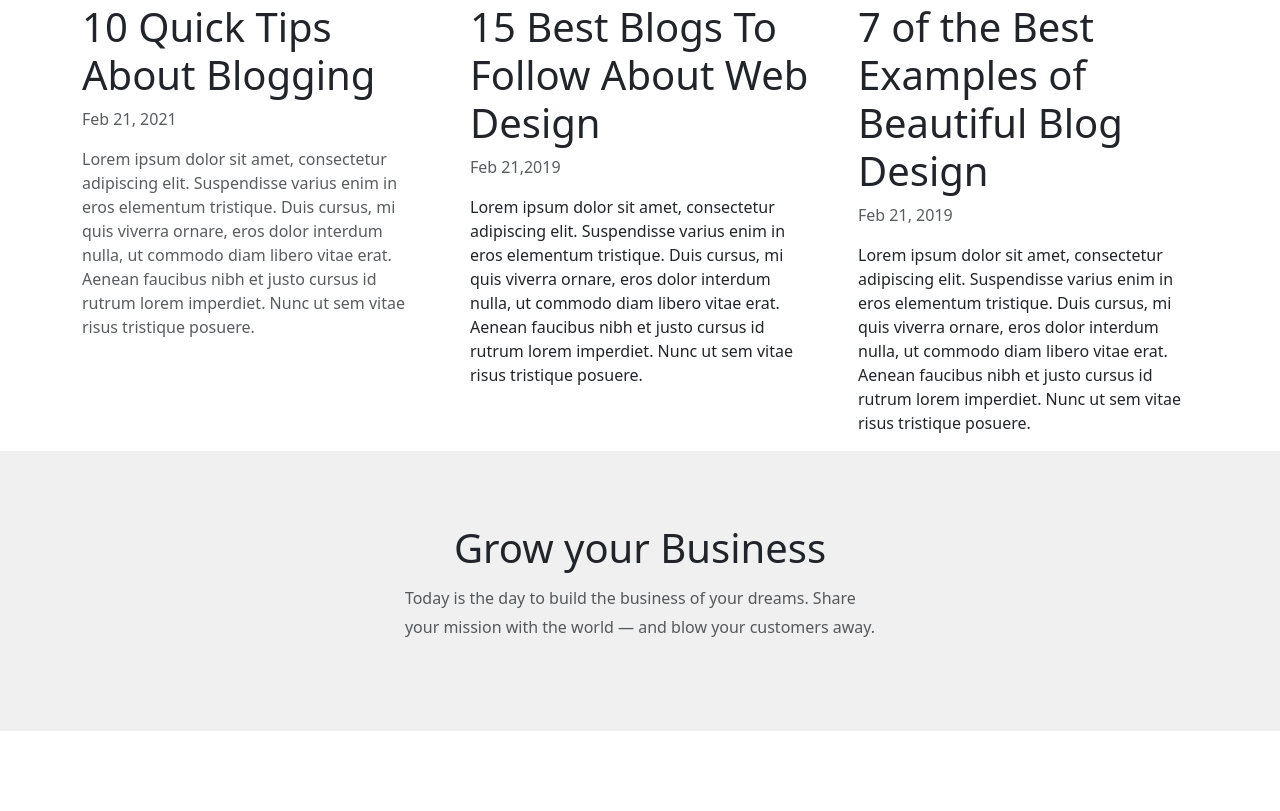
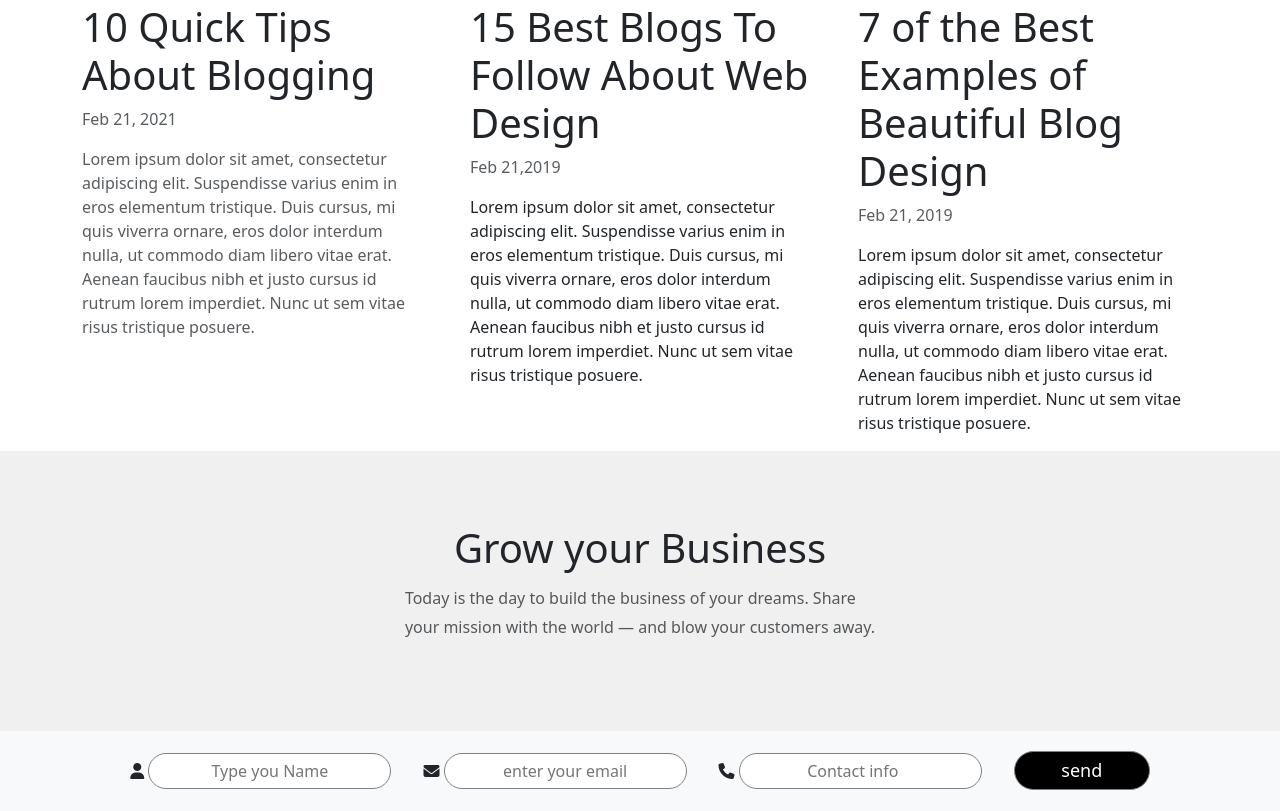
Before and after one commit to cirilvarghese/Project1, a plain HTML site: page index.html in a window 1280 px wide. Shown: the part 1821-2632 px from the top of the page. Before the commit the page ends 2552 px from the top, so only its background shows below. Drawn offline with nearby package versions, Linux system fonts and the light colour scheme; a web font is replaced by a local one.

Commit message:
js updated

```diff
--- a/index.html
+++ b/index.html
@@ -15,6 +15,9 @@
     <link
         href="https://fonts.googleapis.com/css2?family=Familjen+Grotesk:wght@500&family=M+PLUS+1p:wght@100&family=Poppins:ital,wght@0,300;1,100&family=Roboto+Condensed:ital,wght@0,300;1,300;1,700&family=Roboto:wght@100;400;500;700;900&family=Titillium+Web:wght@600&family=Ysabeau+SC:wght@1;100;200&display=swap"
         rel="stylesheet">
+    <script src="https://kit.fontawesome.com/d04b3bf1b3.js" crossorigin="anonymous"></script>
+
+
 
 </head>
 
@@ -129,16 +132,42 @@
     </div>
 
 
-<!-- section 4 -->
+    <!-- section 4 -->
 
-<div class="section-4">
-    <h1>Grow your Business</h1>
-    <p class="mt-1 text-muted">Today is the day to build the business of your dreams. Share <br> your mission with the world — and blow your customers away.
-    </p>
+    <div class="section-4">
+        <h1>Grow your Business</h1>
+        <p class="mt-1 text-muted">Today is the day to build the business of your dreams. Share <br> your mission with
+            the world — and blow your customers away.
+        </p>
 
     </div>
 
-</div>
+    </div>
+    <!-- footer section with contact info and form -->
+    <footer class="bg-body-tertiary">
+        <!-- <p class="form-heading text-muted">SUBMIT YOUR REQUIRED INFORMATION TO US TO GET TO YOU BACK</p> -->
+
+        <div class="footer-section d-flex justify-content-center align-items-center">
+            <div class="name">
+                <i class="fa-solid fa-user"></i>
+                <input type="text" name="Text" id="name" placeholder="Type you Name">
+            </div>
+            <div class="email">
+                <i class="fa-solid fa-envelope"></i>
+                <input type="email" name="email-place" id="email" placeholder="enter your email">
+            </div>
+            <div class="contact-number">
+                <i class="fa-solid fa-phone"></i>
+                <input type="number" name="phonenumber" id="contact" placeholder="Contact info">
+            </div>
+
+            <input type="button" value="send" class="submit-button" onclick="send()">
+
+        </div>
+
+                <p class="warn-msg" style="color: red;" id="msg">Enter all fields completely</p>
+
+    </footer>
     <!-- Javascript cdn -->
 
     <script src="https://code.jquery.com/jquery-3.7.1.js"
--- a/script.js
+++ b/script.js
@@ -8,3 +8,17 @@ $(".header-button").mouseleave(function(){
 
     $(this).css({"border-radius":"0px", "transition": "0.9s all"})
 })
+
+function send(){
+    event.preventDefault()
+    var name=document.getElementById('name').value
+    var email=document.getElementById('email').value
+    var contact=document.getElementById('contact').value
+    const msg=document.getElementById('msg').value
+
+    if(name.value === ''|| email.value === '' || contact.value === '' )
+    {
+   msg.style.display='block';
+}
+
+}
--- a/style.css
+++ b/style.css
@@ -109,3 +109,35 @@ background-size: contain;
   line-height: 1.8rem;
 
 }
+
+.footer-section{
+  height: 10vh;
+  gap: 2rem;
+
+}
+
+.footer-section input{
+  border-radius: 50px;
+  padding: 5px;
+  text-align: center;
+  border: 1px solid grey;
+
+}
+
+.alert-message{
+  position: relative;
+
+}
+
+.warn-msg{
+  position: absolute;
+  display: none;
+}
+
+.submit-button{
+  background-color: black;
+  border: none;
+  color: white;
+  font-size: large;
+  width: 17vh;
+}
```
